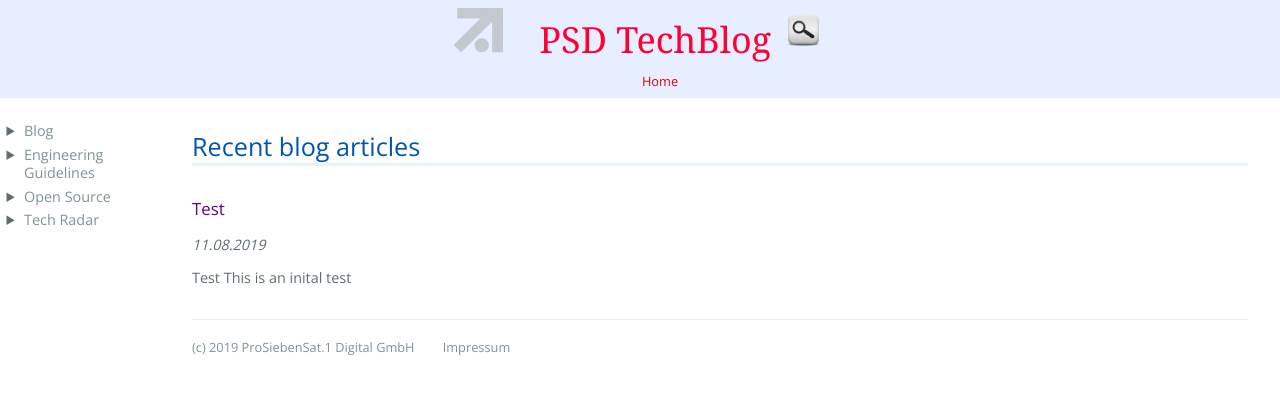
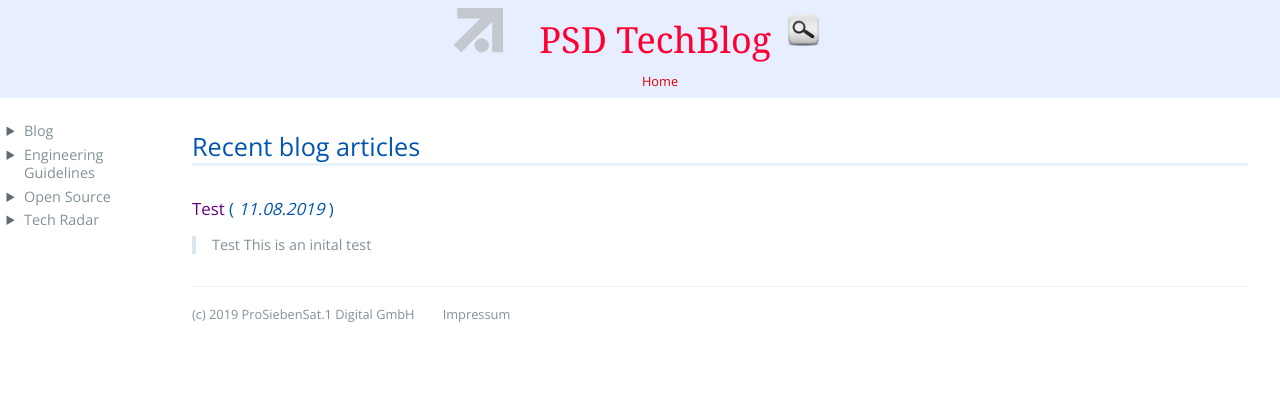
Before and after one commit to croedel/PSD-blog, a Jekyll site: the page built from blog.md, in a window 1280 px wide. Shown: the top 394 px of the page. Built offline with Jekyll 4.4.1, drawn with Linux system fonts in a browser that asks for light colours; our own code applies the rules of GitHub Pages for plain Markdown files.

Commit message:
Update blog.md

```diff
--- a/blog.md
+++ b/blog.md
@@ -5,9 +5,8 @@ nav-title: Blog
 # Recent blog articles
 
 {% for post in site.posts %}
-### [{{ post.title }}]({{ post.url | prepend: site.baseurl }})
-_{{ post.date | date: '%d.%m.%Y' }}_
+### [{{ post.title }}]({{ post.url | prepend: site.baseurl }}) ( _{{ post.date | date: '%d.%m.%Y' }}_ )
 
-{{ post.content | strip_html | truncatewords: 50 }}
+> {{ post.content | strip_html | truncatewords: 50 }}
 
 {% endfor %}
```
